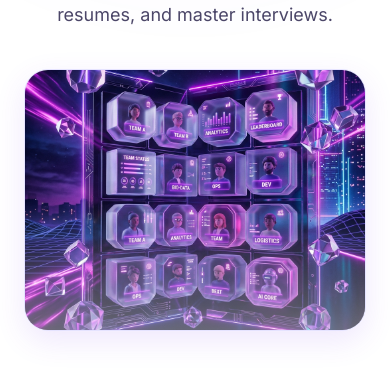
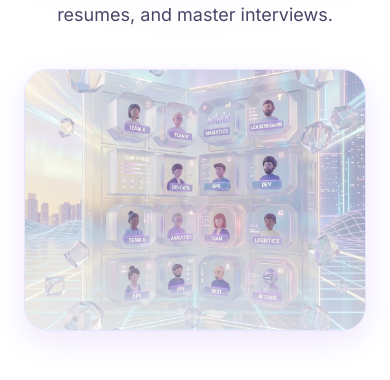
Before and after one commit to Dhruvil4625/VibeCareer-AI, a Next.js app: page /about in a window 390 px wide. Shown: the part 441-821 px from the top of the page. Built offline with nearby package versions, Linux system fonts and the light colour scheme; no server answers.

Commit message:
style(about): update about page hero image to be theme-responsive

```diff
--- a/app/about/page.tsx
+++ b/app/about/page.tsx
@@ -6,8 +6,14 @@ import { LandingNavbar } from "@/components/landing/LandingNavbar";
 import { LandingFooter } from "@/components/landing/LandingFooter";
 import { MouseSpotlightTracker } from "@/components/shared/MouseSpotlightTracker";
 import { Github, Linkedin, Mail, Phone, Code, Cpu, Award } from "lucide-react";
+import { useTheme } from "next-themes";
+import { useEffect, useState } from "react";
 
 export default function AboutPage() {
+  const { resolvedTheme } = useTheme();
+  const [mounted, setMounted] = useState(false);
+  useEffect(() => setMounted(true), []);
+
   return (
     <main className="relative min-h-screen overflow-x-hidden spotlight-grid dot-matrix" style={{ background: "var(--bg-base)" }}>
       <MouseSpotlightTracker />
@@ -41,7 +47,7 @@ export default function AboutPage() {
             >
               <div className="absolute inset-0 bg-gradient-to-t from-[var(--bg-base)] via-transparent to-transparent z-10 opacity-40" />
               <img
-                src="/images/about_hero.png"
+                src={mounted && resolvedTheme === "light" ? "/images/about_hero_light.png" : "/images/about_hero.png"}
                 alt="About VibeCareer AI"
                 className="w-full h-[260px] md:h-[400px] object-cover transition-transform duration-700 group-hover:scale-103"
               />
```
